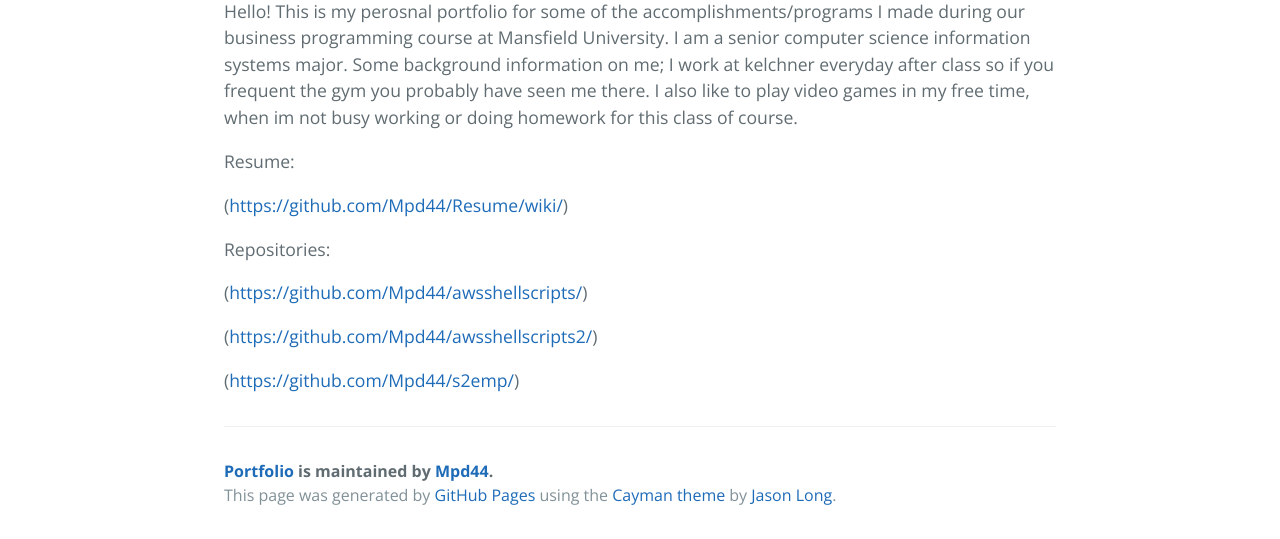
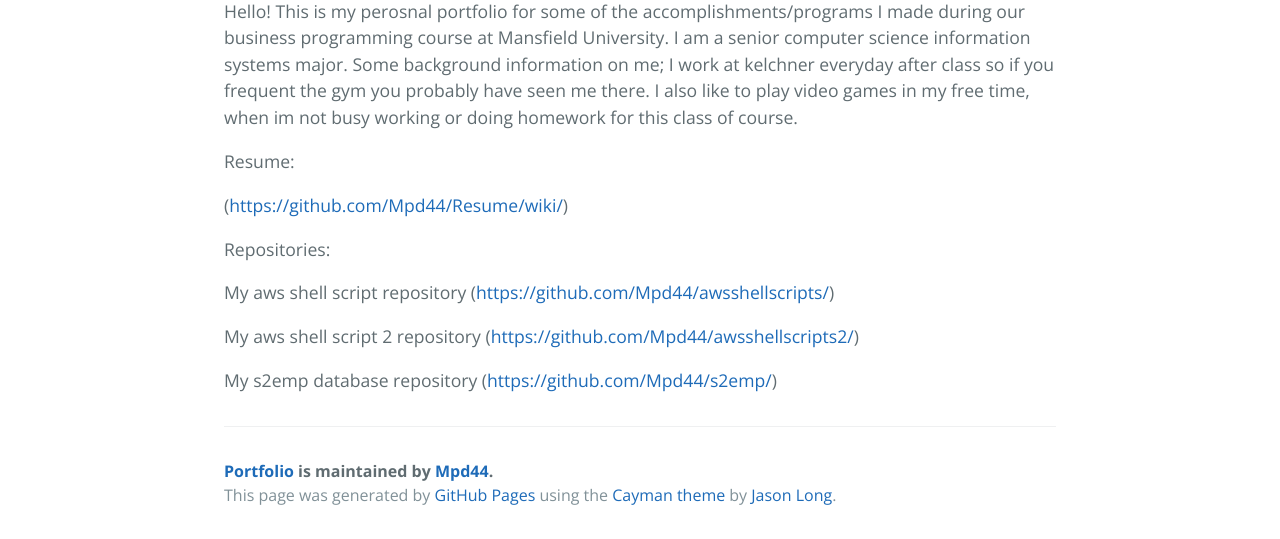
Before and after one commit to Mpd44/Portfolio, a plain HTML site: page index.html in a window 1280 px wide. Shown: the part 487-1026 px from the top of the page. Drawn offline with nearby package versions, Linux system fonts and the light colour scheme.

Commit message:
Update index.html

```diff
--- a/index.html
+++ b/index.html
@@ -28,9 +28,9 @@
       <p>Resume:</p>
                   <p>(<a href="https://github.com/Mpd44/Resume/wiki/">https://github.com/Mpd44/Resume/wiki/</a>) </p>
       <p> Repositories:  </p>
-                  <p>(<a href="https://github.com/Mpd44/awsshellscripts/">https://github.com/Mpd44/awsshellscripts/</a>)</p>
-                  <p>(<a href="https://github.com/Mpd44/awsshellscripts2/">https://github.com/Mpd44/awsshellscripts2/</a>)</p>
-                  <p>(<a href="https://github.com/Mpd44/s2emp/">https://github.com/Mpd44/s2emp/</a>)</p>
+                  <p>My aws shell script repository (<a href="https://github.com/Mpd44/awsshellscripts/">https://github.com/Mpd44/awsshellscripts/</a>)</p>
+                  <p>My aws shell script 2 repository (<a href="https://github.com/Mpd44/awsshellscripts2/">https://github.com/Mpd44/awsshellscripts2/</a>)</p>
+                  <p>My s2emp database repository (<a href="https://github.com/Mpd44/s2emp/">https://github.com/Mpd44/s2emp/</a>)</p>
 
       <footer class="site-footer">
         <span class="site-footer-owner"><a href="https://github.com/Mpd44/Portfolio">Portfolio</a> is maintained by <a href="https://github.com/Mpd44">Mpd44</a>.</span>
```
